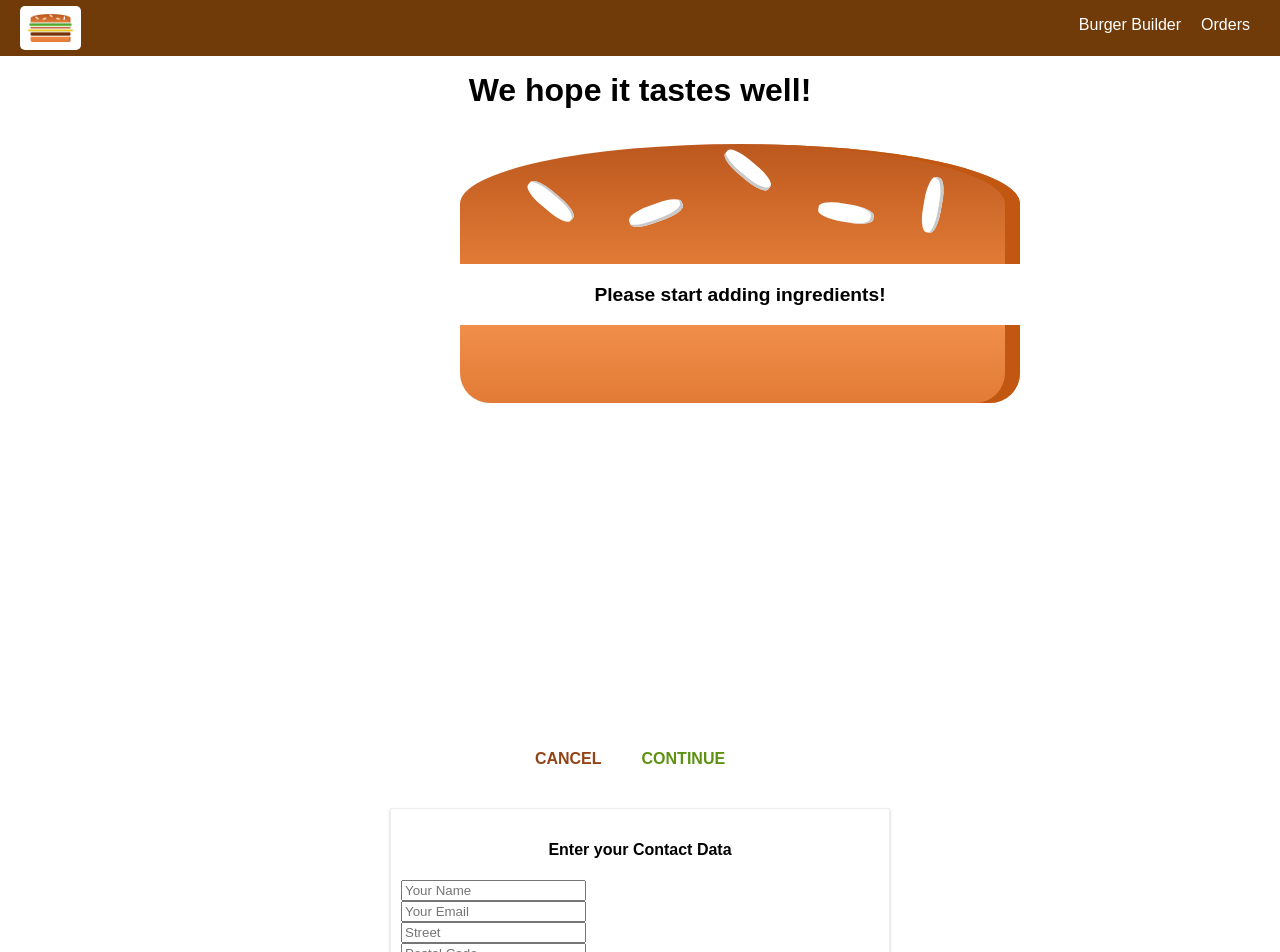
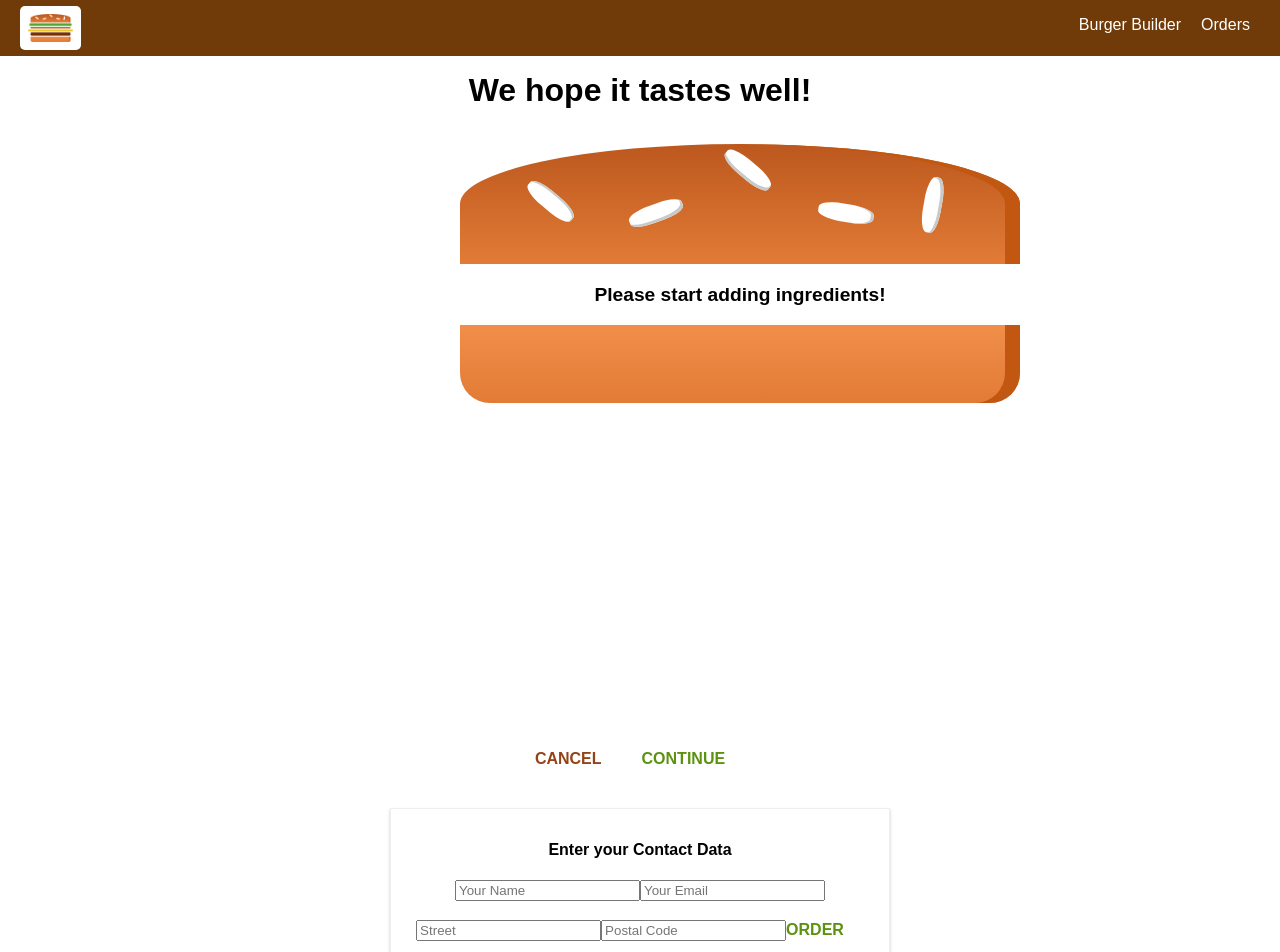
Before and after one commit to alonsogchparra/react-complete-guide, a React app in the folder burger/: page /checkout/contact-data in a window 1280 px wide. Shown: the top 952 px of the page. Built offline with nearby package versions, Linux system fonts and the light colour scheme.

Commit message:
Cleaning unused class on style code

```diff
--- a/burger/src/containers/Checkout/ContactData/ContactData.css
+++ b/burger/src/containers/Checkout/ContactData/ContactData.css
@@ -8,10 +8,6 @@
   box-sizing: border-box;
 }
 
-.Input {
-  display: block;
-}
-
 @media (min-width: 600px) {
   .ContactData {
     width: 500px;
```
